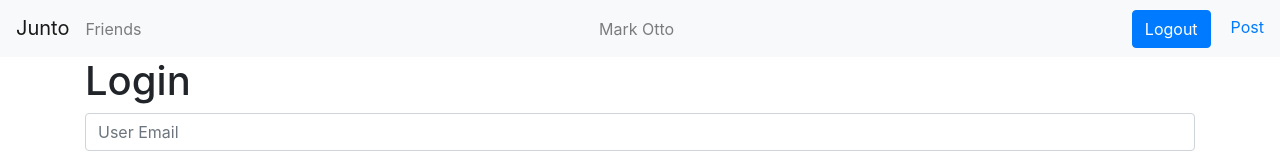
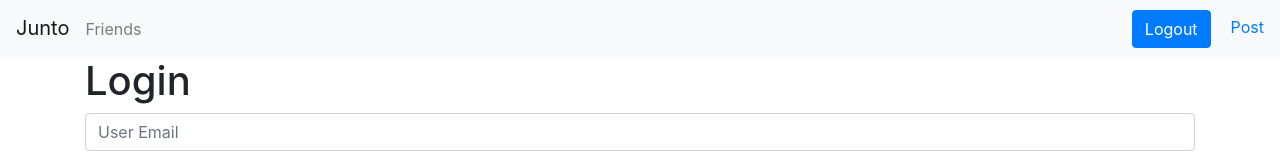
Before and after one commit to JakeSchwa/Junto, a React (Create React App) app: page /login in a window 1280 px wide. Shown: the top 157 px of the page. Built offline with nearby package versions, Linux system fonts and the light colour scheme.

Commit message:
finish user context

```diff
--- a/src/App.js
+++ b/src/App.js
@@ -10,7 +10,7 @@ import EditPostPage from './layout/pages/EditPostPage';
 import FriendsListPage from './layout/pages/FriendsListPage';
 import FriendsPage from './layout/pages/FriendsPage';
 import UserCreationPage from './layout/pages/UserCreationPage';
-import loginPage from './layout/pages/LoginPage';
+import LoginPage from './layout/pages/LoginPage';
 
 import Container from 'react-bootstrap/Container';
 
@@ -25,7 +25,7 @@ const App = () => {
           <Switch>
             <Route exact path='/' component={HomePage} />
             <Route exact path='/newUser' component={UserCreationPage} />
-            <Route exact path='/login' component={loginPage} />
+            <Route exact path='/login' component={LoginPage} />
             <Route exact path='/post' component={AddPostPage} />
             <Route exact path='/edit/:postId' component={EditPostPage} />
             <Route exact path='/friends' component={FriendsListPage} />
--- a/src/context/user-context.js
+++ b/src/context/user-context.js
@@ -4,7 +4,7 @@ const UserStateContext = React.createContext();
 const UserDispatchContext = React.createContext();
 
 const userDefault = {
-  id: "",
+  _id: "",
   firstName: "",
   lastName: "",
   email: ""
--- a/src/layout/Navbar.js
+++ b/src/layout/Navbar.js
@@ -1,17 +1,19 @@
-import React from 'react';
-import { Link } from 'react-router-dom';
-import Navbar from 'react-bootstrap/Navbar';
-import Button from 'react-bootstrap/Button';
-import { useHistory } from 'react-router-dom';
+import React from "react";
+import { Link } from "react-router-dom";
+import Navbar from "react-bootstrap/Navbar";
+import Button from "react-bootstrap/Button";
+import { useHistory } from "react-router-dom";
+import { useUserState } from "../context/user-context";
 
 const TopNavbar = () => {
+	const { user } = useUserState();
 	const history = useHistory();
 
 	const logout = async () => {
-    await fetch('api/auth/logout', {
-      method: 'POST',
+		await fetch("api/auth/logout", {
+			method: "POST",
 		});
-    history.push('/login');
+		history.push("/login");
 	};
 
 	return (
@@ -25,7 +27,7 @@ const TopNavbar = () => {
 				</Link>
 			</div>
 			<Link to='/'>
-        <Navbar.Text>Mark Otto</Navbar.Text>
+				<Navbar.Text>{`${user.firstName} ${user.lastName}`}</Navbar.Text>
 			</Link>
 			<div id='right-section'>
 				<Button id='logoutBtn' onClick={logout}>
--- a/src/layout/pages/LoginPage.js
+++ b/src/layout/pages/LoginPage.js
@@ -3,8 +3,10 @@ import React, { useState } from 'react';
 import Form from 'react-bootstrap/Form';
 import Button from 'react-bootstrap/Button';
 import { useHistory } from 'react-router-dom';
+import { useUserDispatch } from '../../context/user-context';
 
 function LoginPage() {
+  const dispatch = useUserDispatch();
   const history = useHistory();
 
   const [helperText, setHelperText] = useState('');
@@ -23,8 +25,10 @@ function LoginPage() {
       }),
     });
     if (res.status !== 200) {
-      setHelperText('Invalid Username or Password');
+      setHelperText('Invalid Email or Password');
     } else {
+      const user = await res.json();
+      dispatch({type: 'set', payload: user})
       history.push('/');
       setHelperText('');
     }
```
Lines whose indentation alone changed are shown as unchanged.
